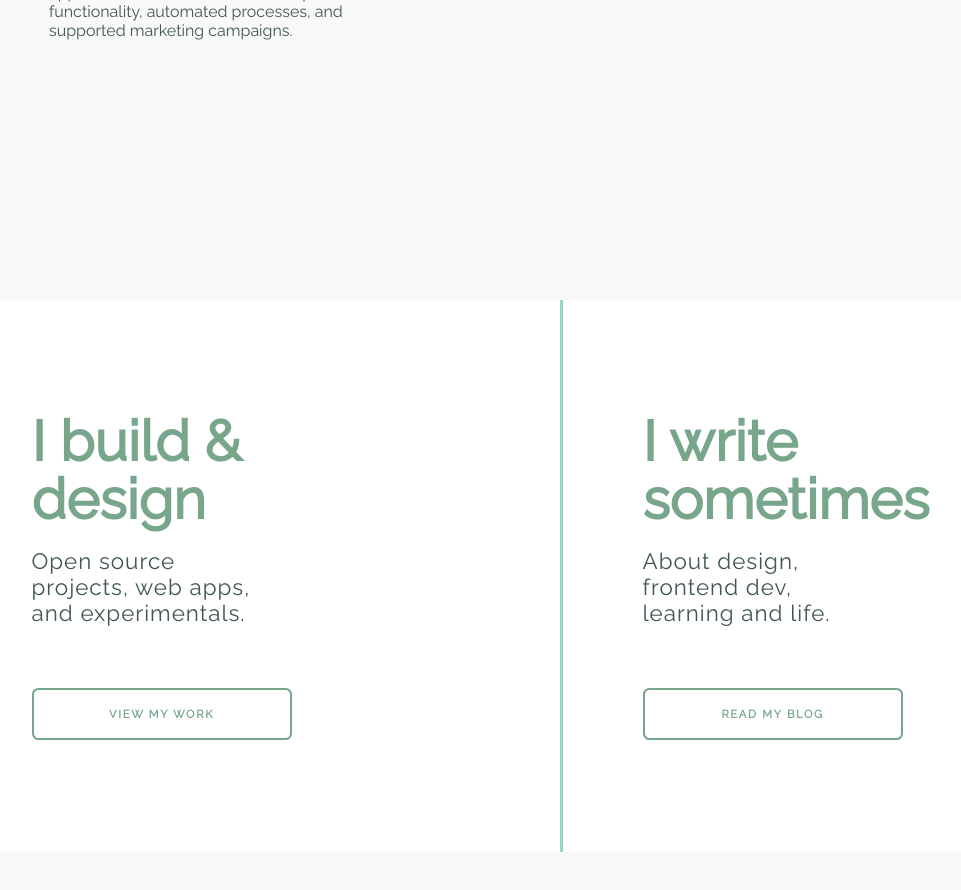
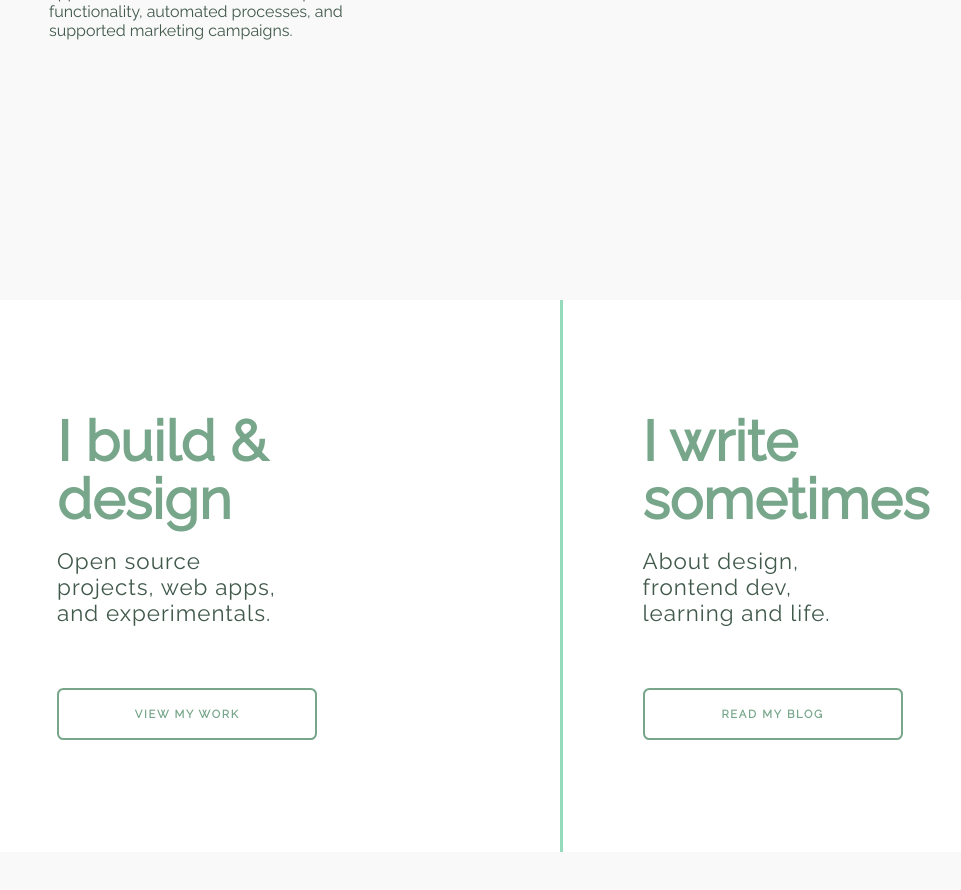
Before and after one commit to Duquea95/NextJS_Portfolio, a Next.js app: page / in a window 1280 px wide. Shown: the part 1372-2262 px from the top of the page, without its empty margins (79-1040 px from the left). Built offline with nearby package versions, Linux system fonts and the light colour scheme.

Commit message:
remove icon outline

```diff
--- a/global.css
+++ b/global.css
@@ -532,6 +532,9 @@ footer div.padding.content > div:first-child a:hover::after{
         background-color;
     transition-duration: .25s;
 }
+.icon::after{
+  border-radius: 0.4rem;
+}
 
 .icon:hover {
     outline-offset: 4px;
@@ -708,6 +711,6 @@ footer div.padding.content > div:first-child a:hover::after{
   }
   .card {
     padding: 7rem 5rem;
-    width: 35%;
+    width: 33%;
   }
 }
```
